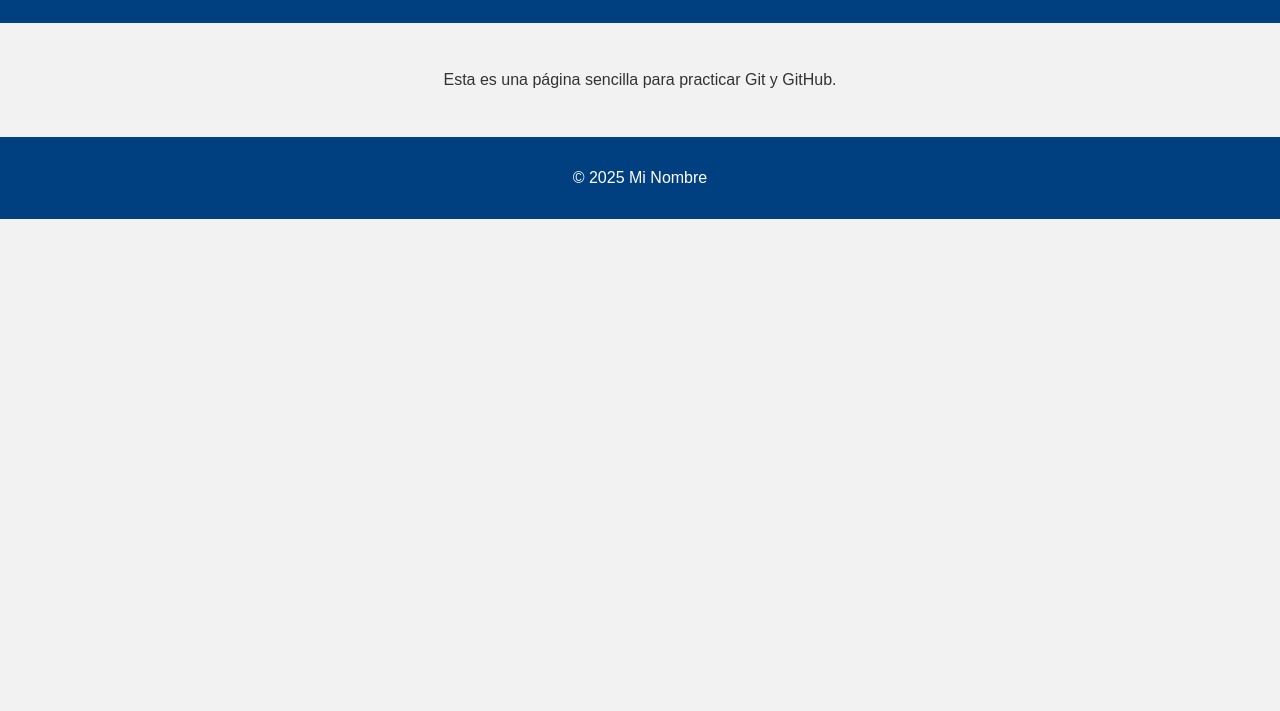
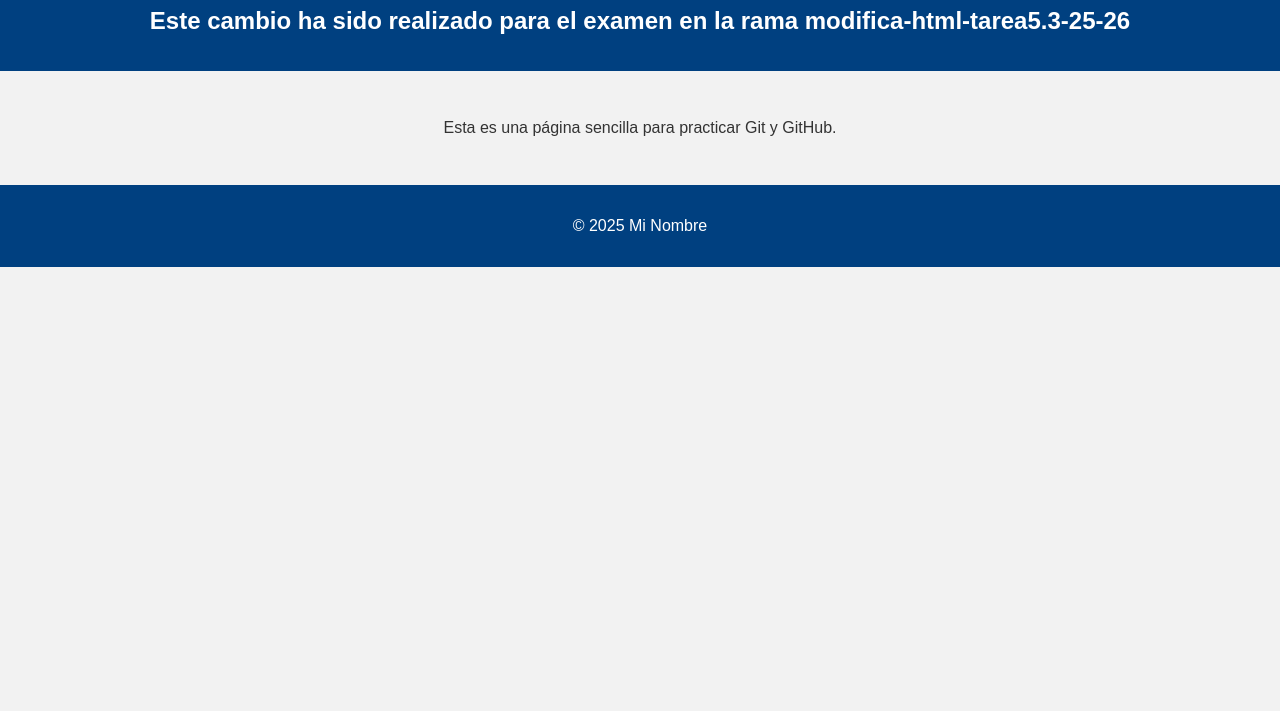
Before and after one commit to fdelasherasnietoieslapuebla-coder/fdelasheras-tarea5.3-daw, a plain HTML site: page index.html in a window 1280 px wide. Shown: the part 89-800 px from the top of the page. Drawn offline with Linux system fonts and the light colour scheme.

Commit message:
MOdificacion en index.html en la rama modifica-html-tarea5.3-25-26

```diff
--- a/index.html
+++ b/index.html
@@ -10,6 +10,8 @@
 <body>
   <header>
     <h1>Bienvenido a Mi Web</h1>
+    <h2>Este cambio ha sido realizado para el examen en la rama
+	modifica-html-tarea5.3-25-26</h2>
   </header>
   <main>
     <p>Esta es una página sencilla para practicar Git y GitHub.</p>
```
